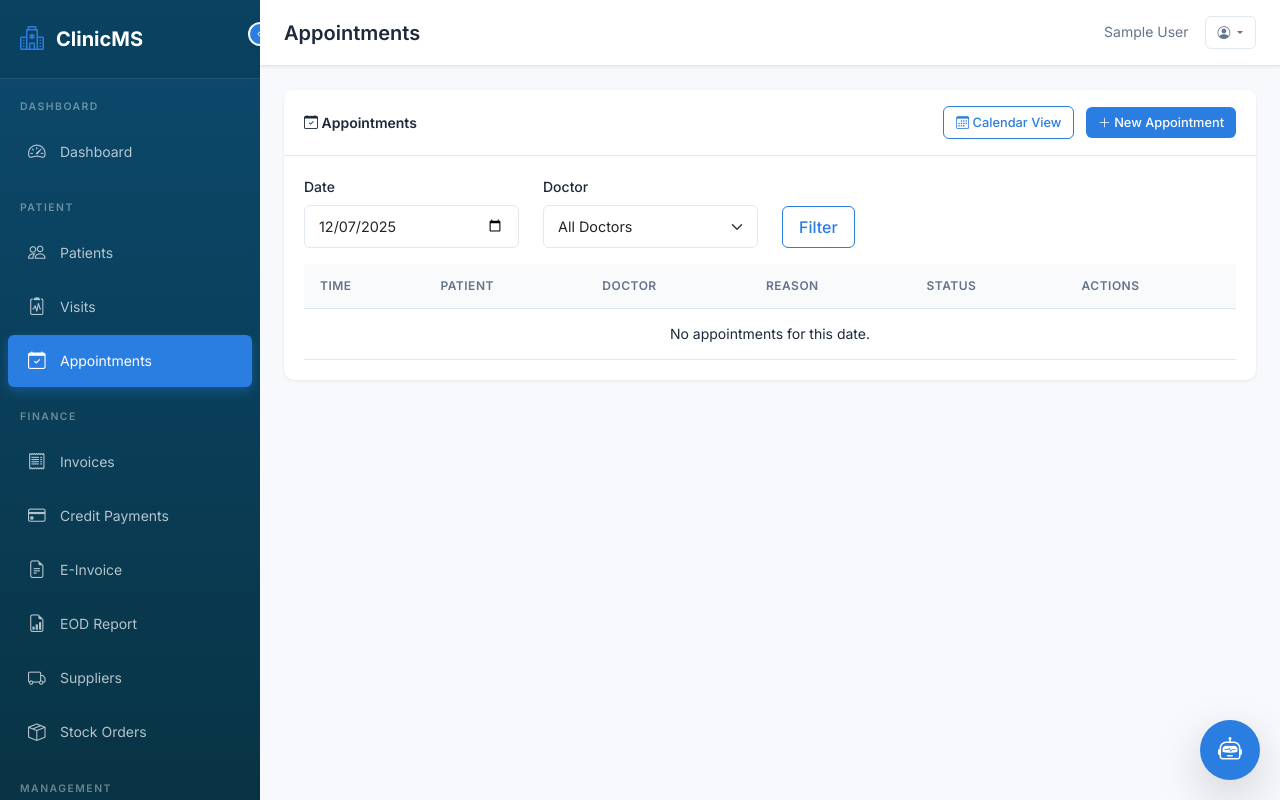
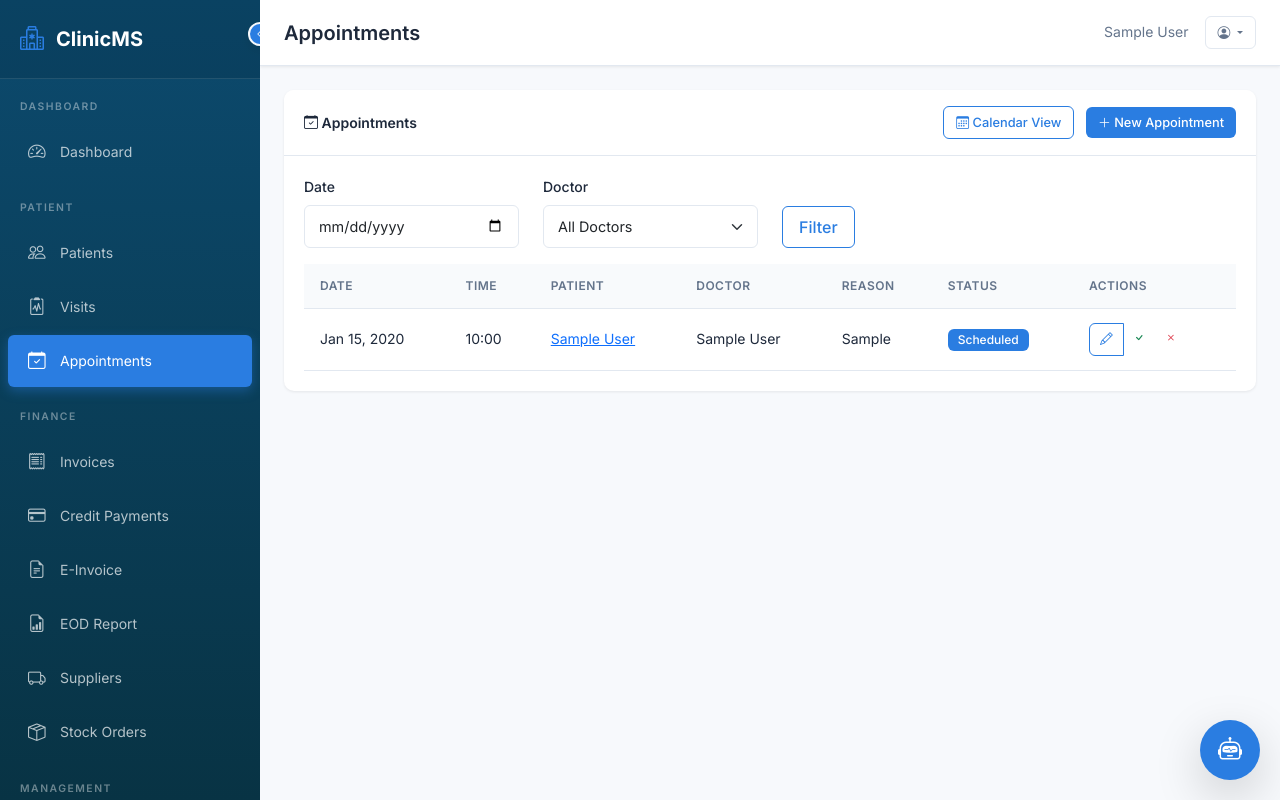
Before and after one commit to Kykyun/clinicManagementSystemAI, a Django app: page /patients/appointments/ in a window 1280 px wide. Run offline with Django 5.2, Linux system fonts and the light colour scheme; a user stored in the database is signed in; tables that the repository leaves empty hold one stand-in row (values such as "Sample post"); parts of the project's set-up code (start-up, migrations or seed data) failed here and were passed over; some libraries are stand-ins or nearby versions.

Commit message:
Show all appointments by default and fix calendar date parsing
Update appointment list view to display all appointments without date filtering by default, add a date column to the template, and modify the calendar events view to correctly parse date strings from FullCalendar.

Replit-Commit-Author: Agent
Replit-Commit-Session-Id: 40562fd5-fc54-4e3e-8c2d-d3f5cf5abf9f
Replit-Commit-Checkpoint-Type: intermediate_checkpoint
Replit-Commit-Event-Id: d9e0cf5c-a309-4e08-80f9-fa470c62f625
Replit-Commit-Screenshot-Url: https://storage.googleapis.com/screenshot-production-us-central1/066f66f4-ea05-4881-adcc-a0386c91fcef/40562fd5-fc54-4e3e-8c2d-d3f5cf5abf9f/Y9Xo0iL
Replit-Helium-Checkpoint-Created: true

```diff
--- a/patients/views.py
+++ b/patients/views.py
@@ -267,10 +267,12 @@ def add_prescriptions_bulk(request, consultation_id):
 
 @login_required
 def appointment_list(request):
-    date_filter = request.GET.get('date', timezone.now().date().isoformat())
+    date_filter = request.GET.get('date', '')
     doctor_filter = request.GET.get('doctor', '')
 
-    appointments = Appointment.objects.filter(appointment_date=date_filter)
+    appointments = Appointment.objects.all().order_by('appointment_date', 'appointment_time')
+    if date_filter:
+        appointments = appointments.filter(appointment_date=date_filter)
     if doctor_filter:
         appointments = appointments.filter(doctor_id=doctor_filter)
 
@@ -341,9 +343,11 @@ def calendar_events(request):
 
     appointments = Appointment.objects.all()
     if start:
-        appointments = appointments.filter(appointment_date__gte=start)
+        start_date = start.split('T')[0]
+        appointments = appointments.filter(appointment_date__gte=start_date)
     if end:
-        appointments = appointments.filter(appointment_date__lte=end)
+        end_date = end.split('T')[0]
+        appointments = appointments.filter(appointment_date__lte=end_date)
     if doctor:
         appointments = appointments.filter(doctor_id=doctor)
 
--- a/templates/patients/appointment_list.html
+++ b/templates/patients/appointment_list.html
@@ -43,6 +43,7 @@
         <table class="table table-hover">
             <thead>
                 <tr>
+                    <th>Date</th>
                     <th>Time</th>
                     <th>Patient</th>
                     <th>Doctor</th>
@@ -54,7 +55,8 @@
             <tbody>
                 {% for apt in appointments %}
                 <tr>
-                    <td>{{ apt.appointment_time }}</td>
+                    <td>{{ apt.appointment_date|date:"M d, Y" }}</td>
+                    <td>{{ apt.appointment_time|time:"H:i" }}</td>
                     <td><a href="{% url 'patients:patient_detail' apt.patient.pk %}">{{ apt.patient.full_name }}</a></td>
                     <td>{{ apt.doctor.get_full_name|default:"-" }}</td>
                     <td>{{ apt.reason|truncatewords:8 }}</td>
@@ -89,7 +91,7 @@
                 </tr>
                 {% empty %}
                 <tr>
-                    <td colspan="6" class="text-center">No appointments for this date.</td>
+                    <td colspan="7" class="text-center text-muted">No appointments found.</td>
                 </tr>
                 {% endfor %}
             </tbody>
```
Also changed, not shown: attached_assets/image_1765097246814.png (added), attached_assets/image_1765097493585.png (added), 1 other file.
